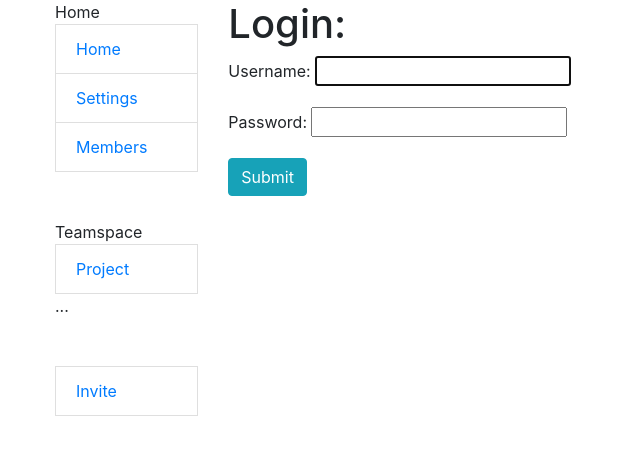
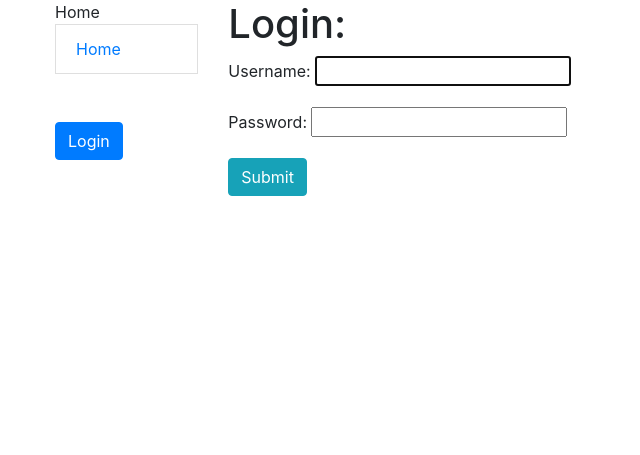
Before and after one commit to 4Dream-UA/Space.4Dream, a Django app: page /accounts/login/ in a window 1280 px wide. Shown: the top 455 px of the page, without its empty margins (0-640 px from the left). Run offline with Django 5.2, Linux system fonts and the light colour scheme.

Commit message:
Add conclusion about user and change some to login requierd

```diff
--- a/templates/includes/sidebar.html
+++ b/templates/includes/sidebar.html
@@ -1,12 +1,28 @@
 <ul>
   Home
   <li class="list-group-item"><a href="{% url 'home:index' %}">Home</a></li>
-  <li class="list-group-item"><a href="#">Settings</a></li>
-  <li class="list-group-item"><a href="#">Members</a></li>
+  {% if user.is_authenticated %}
+    <li class="list-group-item"><a href="#">Settings</a></li>
+    <li class="list-group-item"><a href="#">Invite</a></li>
+    <br><br>
+    Teamspace
+    <li class="list-group-item"><a href="#">Project</a></li>
+    <li class="list-group-item"><a href="#">Members</a></li>
+
+  {% endif %}
+
   <br><br>
-  Teamspace
-  <li class="list-group-item"><a href="#">Project</a></li>
-  ...
-  <br><br><br>
-  <li class="list-group-item"><a href="#">Invite</a></li>
+
+  {% if user.is_authenticated %}
+
+    <form action="{% url 'logout' %}" method="post">
+      {% csrf_token %}
+      <input class="btn btn-primary" type="submit" value="Logout" />
+    </form>
+  {% else %}
+    <form action="{% url 'login' %}" method="get">
+      {% csrf_token %}
+      <input class="btn btn-primary" type="submit" value="Login" />
+    </form>
+  {% endif %}
 </ul>
```
